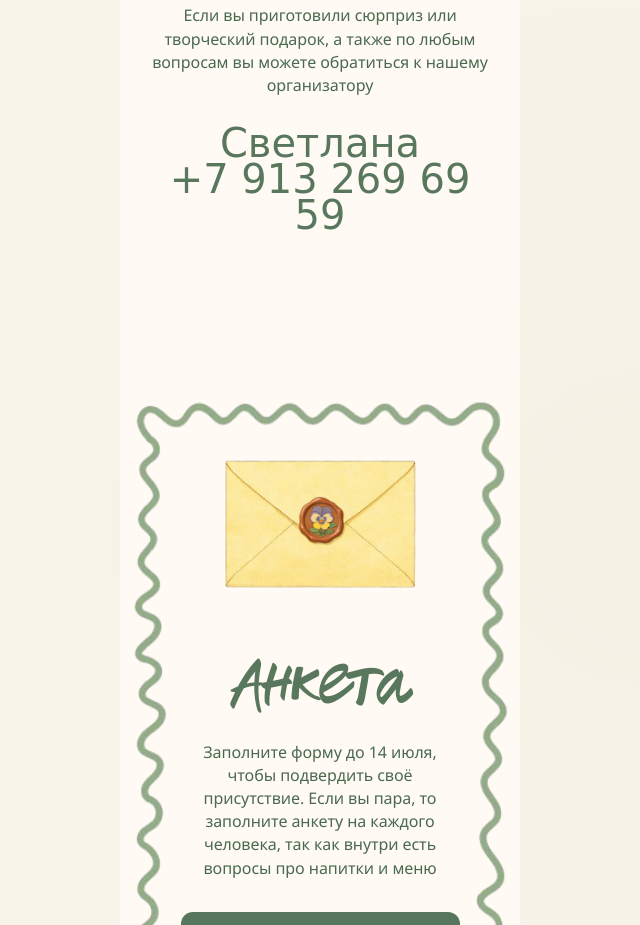
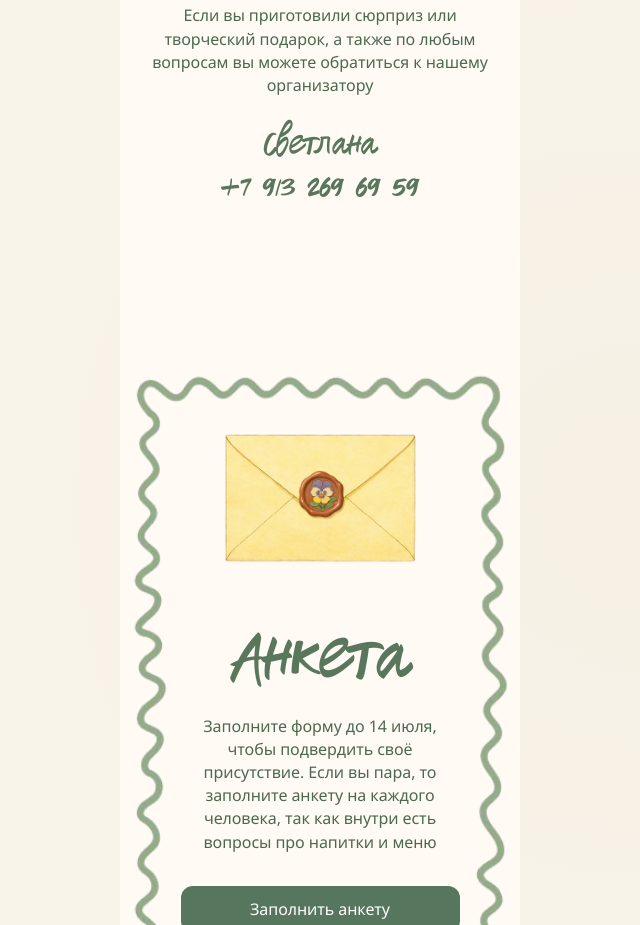
Before and after one commit to AnnKhim/wedding-invitation, a website: page index.html in a window 1280 px wide. Shown: the part 4680-5605 px from the top of the page, without its empty margins (320-960 px from the left). Drawn offline with Linux system fonts and the light colour scheme.

Commit message:
Adjust gifts contact line breaks and font

```diff
--- a/assets/styles/main.css
+++ b/assets/styles/main.css
@@ -378,10 +378,19 @@ h3 {
 }
 
 .contact {
-  font-family: "Brush Script MT", "Segoe Script", cursive;
+  display: flex;
+  flex-direction: column;
+  align-items: center;
+  gap: 2px;
+  font-family: "Sunless Day", "Brush Script MT", "Segoe Script", cursive;
   font-size: 40px;
-  line-height: 0.9;
+  line-height: 1;
   color: var(--green);
+}
+
+.contact__name,
+.contact__phone {
+  display: block;
 }
 
 .section--form {
--- a/index.html
+++ b/index.html
@@ -146,7 +146,10 @@
               Если вы приготовили сюрприз или творческий подарок, а также по любым вопросам вы можете обратиться к
               нашему организатору
             </p>
-            <p class="contact">Светлана<br />+7 913 269 69 59</p>
+            <p class="contact">
+              <span class="contact__name">Светлана</span>
+              <span class="contact__phone">+7 913 269 69 59</span>
+            </p>
           </div>
         </section>
 
```
